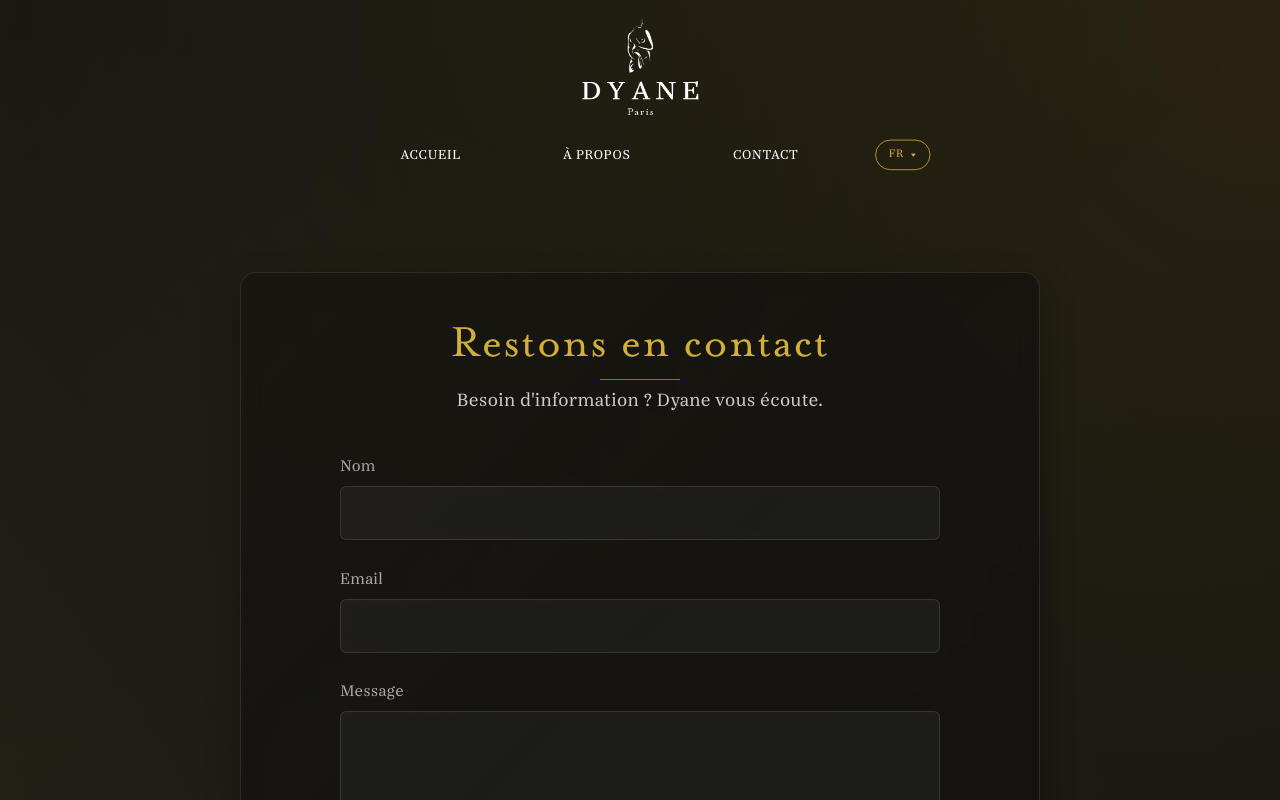
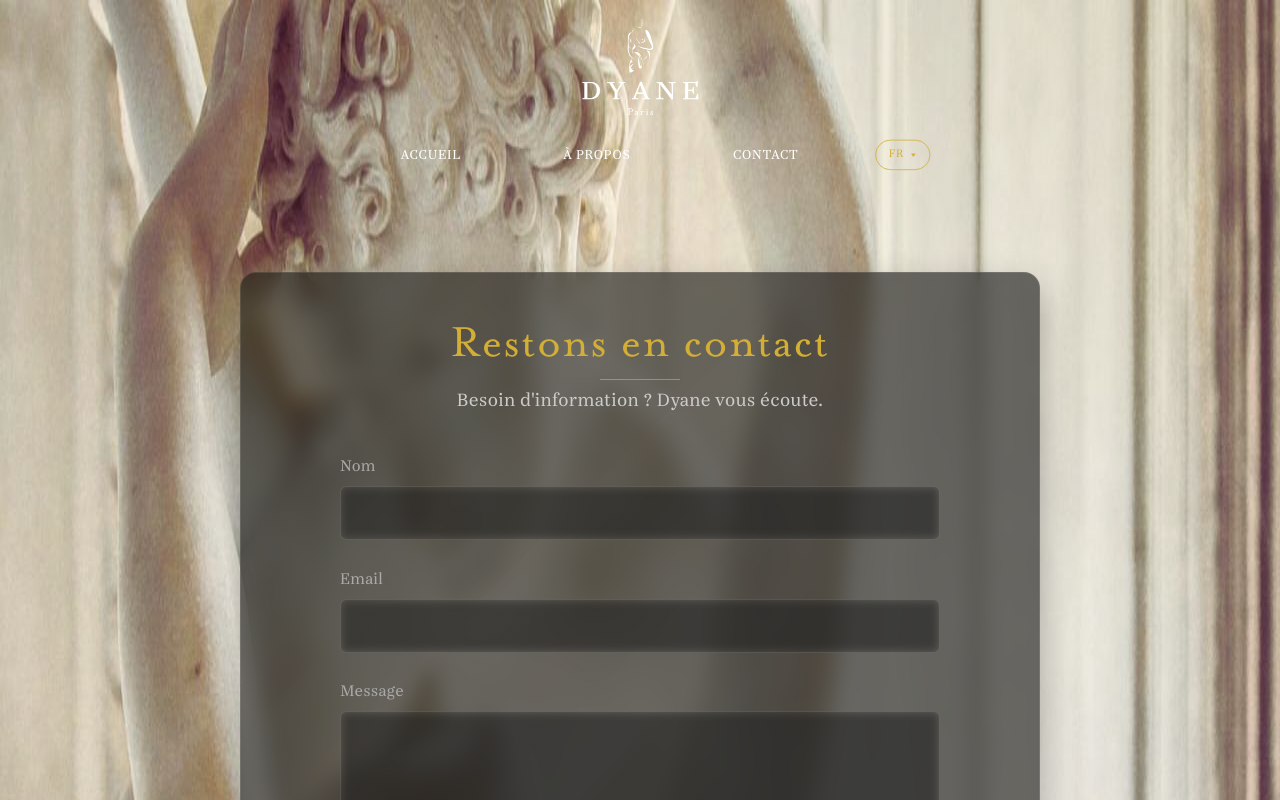
Before and after one commit to nuhash2k23/dyane, a Next.js app: page /Contact in a window 1280 px wide. Shown: the top 800 px of the page. Built offline with nearby package versions, Linux system fonts and the light colour scheme.

Commit message:
addition

```diff
--- a/src/Component/Model2.jsx
+++ b/src/Component/Model2.jsx
@@ -288,8 +288,8 @@ export function Model2() {
         receiveShadow
         geometry={nodes.cap.geometry}
         material={materials['Material.005']}
-        // position={[0, -0.001, 0]}
-        // rotation={[0, -0.389, 0]}
+        position={[0, -0.001, 0]}
+        rotation={[0, -0.389, 0]}
       />
     </group>
   );
--- a/src/pages/Home.jsx
+++ b/src/pages/Home.jsx
@@ -161,7 +161,7 @@ const Home = () => {
 
               </Scroll>
             </ScrollControls>
-            <Environment files="./studio_small_09_1k.hdr" environmentIntensity={.53}/>
+            <Environment files="./studio_small_09_1k.hdr" environmentIntensity={.53} backgroundRotation={23}/>
           </Suspense>
         </Canvas>
         <Loader />
--- a/src/styles/ContactForm.module.css
+++ b/src/styles/ContactForm.module.css
@@ -18,10 +18,16 @@
   justify-content: center;
   align-items: center;
   padding: 17rem 2rem;
+
   position: relative;
   overflow: hidden;
-  background-color: #111111; /* Dark base color */
-  background-image: linear-gradient(45deg, rgba(25, 25, 25, 0.8) 0%, rgba(10, 10, 10, 0.9) 100%);
+  background-image: url('/images/fbg.jpg');
+  background-size: 100vw 220vh;
+  background-repeat: no-repeat;
+
+  /* background-color: #111111; */
+   /* Dark base color */
+  /* background-image: linear-gradient(45deg, rgba(25, 25, 25, 0.8) 0%, rgba(10, 10, 10, 0.9) 100%); */
 }
 
 .pageContainer::before {
@@ -58,6 +64,7 @@
   -webkit-backdrop-filter: blur(10px); /* For Safari */
   border: 1px solid rgba(255, 255, 255, 0.1); /* Subtle border */
   padding: 3rem;
+
   border-radius: 1rem;
   box-shadow: 0 15px 35px rgba(0, 0, 0, 0.3);
   text-align: center;
```
Also changed, not shown: public/images/fbg.jpg (renamed from public/fbg.jpg).
